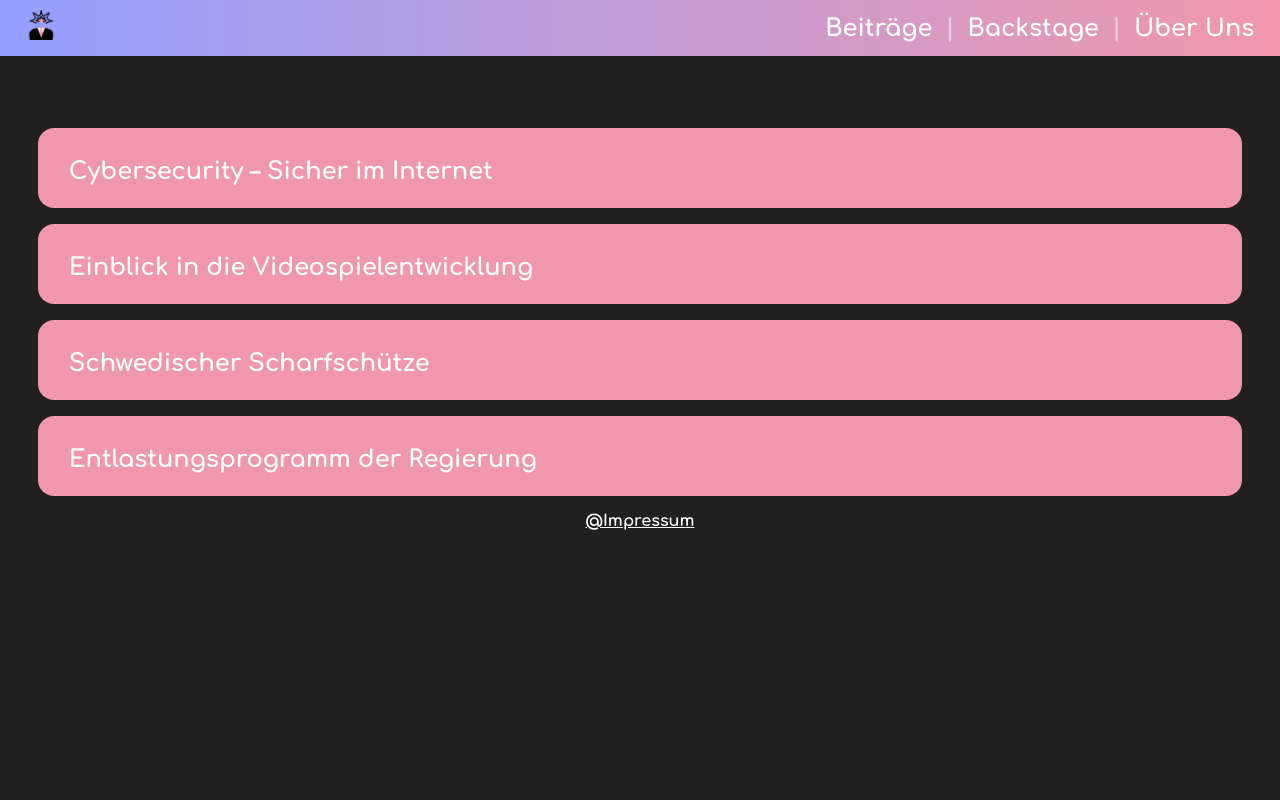
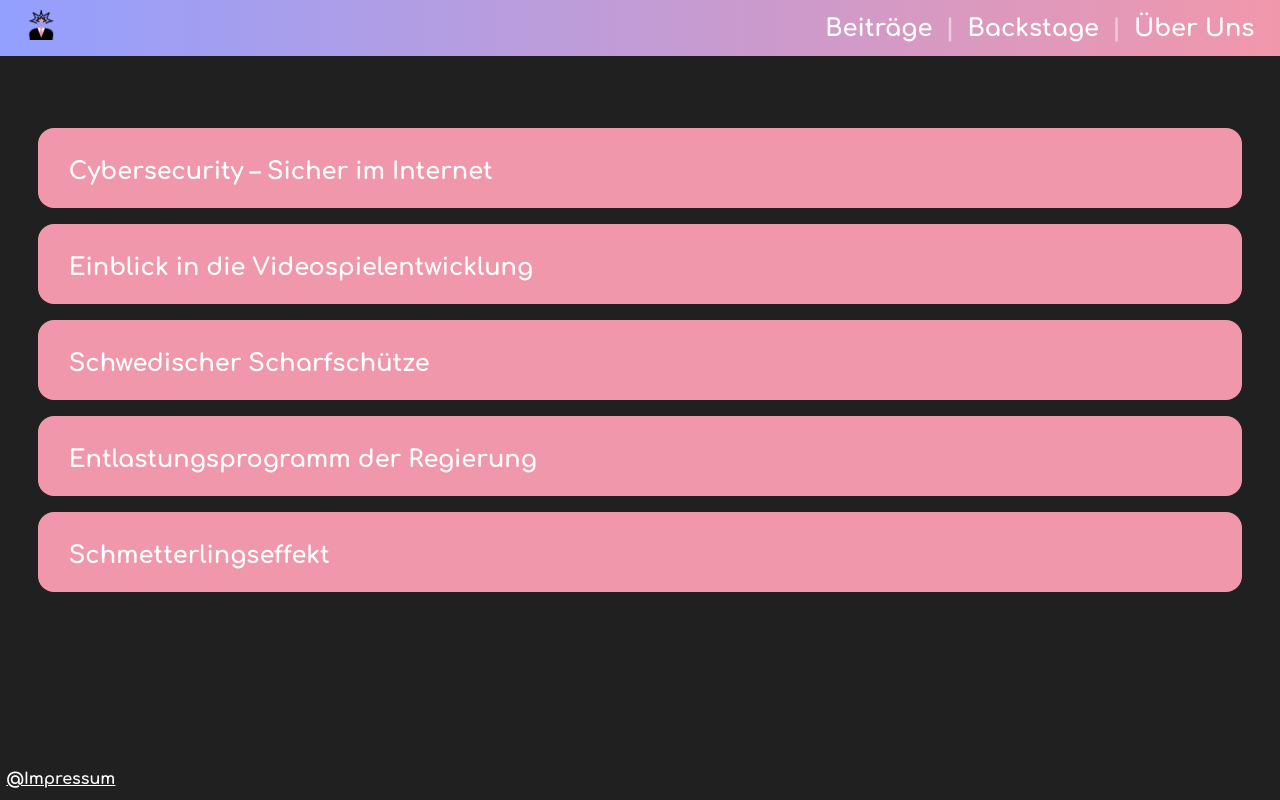
Before and after one commit to Thomas-bent/React-seminar, a React (Create React App) app: page /beitraege in a window 1280 px wide. Built offline with nearby package versions, Linux system fonts and the light colour scheme.

Commit message:
michael artikel hinzugefuegt (butterflyeffekt)

```diff
--- a/src/App.js
+++ b/src/App.js
@@ -19,7 +19,7 @@ function App() {
         <Route path="/lesen/:id" element={ <GesamtBeitrag /> } />
           <Route path="/impressum" element={ <Impressum /> } />
       </Routes>
-        <Link to={ "/impressum" }><p style={{ marginBottom: "2vh", textAlign: "center" }}>@Impressum</p></Link>
+        <Link to={ "/impressum" } style={{ clear: "both", position: "absolute", height: "30px", bottom: "0", textAlign: "center", marginLeft: "0.5vw" }}><p>@Impressum</p></Link>
     </div>
   );
 }
--- a/src/GesamtBeitrag.jsx
+++ b/src/GesamtBeitrag.jsx
@@ -6,6 +6,7 @@ import { Cybersecurity } from './artikel_md/cybersecurity'
 import { Gamedev } from './artikel_md/gamedev'
 import { Sniper } from './artikel_md/sniper'
 import { Entlastungspaket } from './artikel_md/entlastungspaket'
+import { Schmetterling } from './artikel_md/schmetterling'
 
 export const GesamtBeitrag = () => {
 
@@ -19,6 +20,7 @@ export const GesamtBeitrag = () => {
       case 1: element = <Gamedev />; break;
       case 2: element = <Sniper />; break;
       case 3: element = <Entlastungspaket />; break;
+      case 4: element = <Schmetterling />; break;
       default: element = NaN;
     }
 
--- a/src/Impressum.jsx
+++ b/src/Impressum.jsx
@@ -4,8 +4,9 @@ export const Impressum = () => {
 
     return (
             <div className={ Style.main_container }>
+                <h1>Impressum</h1>
                 <ul>
-                    <li>Projekt: aTypicalmind</li>
+                    <li>Projekt: ATypicalmind</li>
                     <li>Julia Döring</li>
                     <li>Kerschensteinerstraße 6</li>
                     <li>84130 Dingolfing</li>
--- a/src/Impressum.module.css
+++ b/src/Impressum.module.css
@@ -1,8 +1,12 @@
 .main_container {
     margin-top: 15vh;
     display: flex;
-    align-content: center;
+    align-items: center;
     justify-content: center;
     margin-bottom: 4vh;
     line-height: 1.6;
+    flex-direction: column;
 }
+.main_container > ul {
+    margin-left: 2rem;
+}
--- /dev/null
+++ b/src/artikel_md/schmetterling.jsx
@@ -0,0 +1,18 @@
+import Style from './schmetterling.module.css'
+
+export const Schmetterling = () => {
+    return (
+        <div className={ Style.main_text }>
+            Was ist Zufall? Haben Sie sich diese Frage je gestellt? Gibt es überhaupt echten Zufall? Oder hat alles, jede Aktion, eine Ursache und Wirkung?
+            Die Chaostheorie versucht das Unvorhersehbare zu erklären, wieso Dinge passieren, wie sie es tun, obwohl es scheint, als wäre es reiner Zufall. Diese beschreibt auch den Schmetterlingseffekt, welcher essenziell aus folgender Frage hervorgeht:
+            „Löst der Flügelschlag eines Schmetterlings hier einen Wirbelsturm am andern Ende der Welt aus?“
+            In anderen Worten, wie ein Ereignis, potenziell ein sehr großes, durch ein scheinbar völlig unzusammenhängendes Ereignis ausgelöst werden kann. Die Meteorologie ist ein Bereich, in dem die Chaostheorie und der Schmetterlingseffekt eine große Rolle spielen, da die Voraussage des Wetters in einer Woche durch kleine Details, die übersehen werden, stark von der Realität abweichen kann. In einem Monat ist es bereits nahezu unmöglich, das Wetter korrekt hervorzusehen. Daher stammt auch der Vergleich mit dem Wirbelsturm.
+            Interessant wird dies jedoch wenn man den Schmetterlingseffekt in Zusammenhang mit dem persönlichen Alltag setzt. Nochmal, jede Aktion hat eine Reaktion. Das heißt, alles, was Sie täglich tun, jede kleinste Entscheidung, kann ohne Ihr Wissen Großes auslösen.
+            Betrachten wir dies an einem Beispiel. Eine Person entscheidet, eines Abends etwas länger als üblich wach zu bleiben, etwa um noch eine Folge einer Serie anzuschauen. Dadurch wacht sie am nächsten Tag müde auf, braucht etwas länger für die Morgenroutine und fährt später raus. Dadurch wird der Verkehr an dem Tag leicht beeinflusst, und hier ist die Kontrolle über die Kettenreaktion der Person bereits entglitten und sie weiß nicht, welche Folgen dieses Verhalten noch tragen könnte. Durch den veränderten Verkehr fahren einige Fahrer etwas anders, als sie es sonst getan hätten, wodurch es möglich ist, dass ein Stau oder sogar ein Unfall entsteht, Menschen Termine verpassen, Flüge ins Ausland nicht erwischen. Und schon kann diese Kettenreaktion internationale Folgen hinter sich herziehen.
+            Mit einem weiteren Beispiel dürften die meisten Menschen vertraut sein: Krankheiten. Die ganze Coronakrise etwa, sowie die meisten Pandemien oder auch Epidemien, wurde durch eine einzige infizierte Person ausgelöst, die beispielsweise etwas Falsches gegessen hat. Diese eine Infektion hat zu einer globalen Krise in Wirtschaft, Politik, Kultur und dem Leben nahezu aller Menschen weltweit geführt.
+            Auch in der Kultur wird der Schmetterlingseffekt nicht selten, wenn auch indirekt, angesprochen. Vor allem Geschichten und Filme, die Zeitreise thematisieren, zeigen häufig, wie kleinste Veränderungen in der Vergangenheit die gegenwärtige Realität komplett durcheinanderwerfen kann.
+            Jede Aktion, jede Entscheidung, hat eine Reaktion, die die Welt verändern kann. Nun bleibt nur noch die Frage, welche Aktion hat sie zu diesem Artikel geführt? Und in welchem Ausmaß wird diese Kettenreaktion, in der das Lesen dieses Artikels nur ein kleiner, scheinbar unbedeutender Zwischenschritt ist, enden?
+
+        </div>
+    )
+}
--- /dev/null
+++ b/src/artikel_md/schmetterling.module.css
@@ -0,0 +1,4 @@
+.main_text {
+    text-align: justify;
+    line-height: 1.6;
+}
--- a/src/beitragContainer.json
+++ b/src/beitragContainer.json
@@ -10,7 +10,7 @@
         "id": 1,
         "name": "Einblick in die Videospielentwicklung",
         "beschreibung": "In unserer heutigen Zeit gibt es nur wenig Menschen, welche keine Spiele spielen. Nun wird es Zeit, hinter den Vorhang zu schauen und sich zu fragen: Was steckt hinter der Produktion von Videospielen? Und wie kann jeder sein eigenes erschaffen?",
-        "autor": "Michi",
+        "autor": "Michael",
         "lesezeit": 4
     },
     {
@@ -26,5 +26,12 @@
         "beschreibung": "Das Jahr 2022 war für die deutsche Bevölkerung aufgrund des Kriegs in Europa sowie der Corona-Pandemie eine Herausforderung. Im Winter werden nun vor allem die Gaspreise für Probleme sorgen. Hierbei soll ein Entlastungspaket von der Bundesregierung Unterstützung geben.",
         "autor": "Marcel",
         "lesezeit": 4
+    },
+    {
+        "id": 4,
+        "name": "Schmetterlingseffekt",
+        "beschreibung": "Die Frage nach Zufall, nach Ursache und Wirkung und wie der Verlauf ihres Abends die Welt verändern kann.",
+        "autor": "Michael",
+        "lesezeit": 4
     }
 ]
--- a/src/index.css
+++ b/src/index.css
@@ -9,6 +9,7 @@
 body {
     background: #202020;
     width: 100%;
+    min-height: 100%;
 }
 :root {
     --purple: #F197AB;
```
